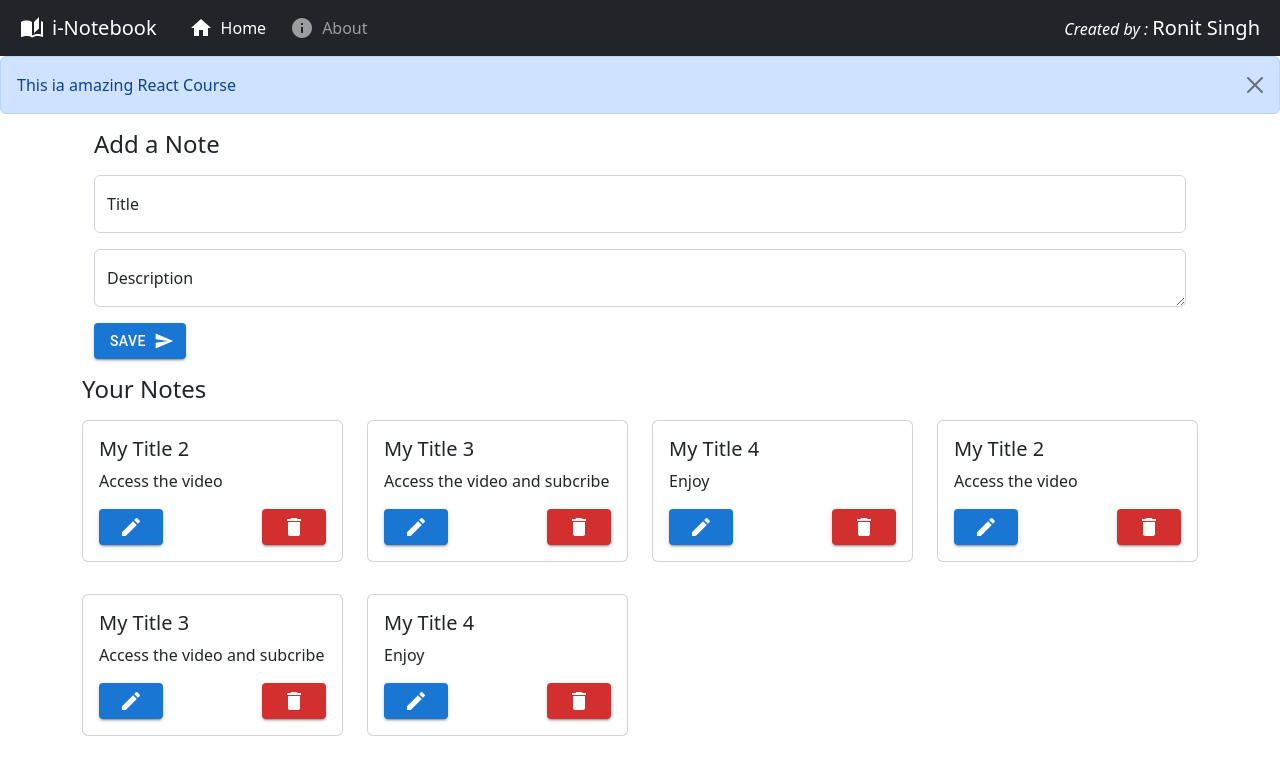
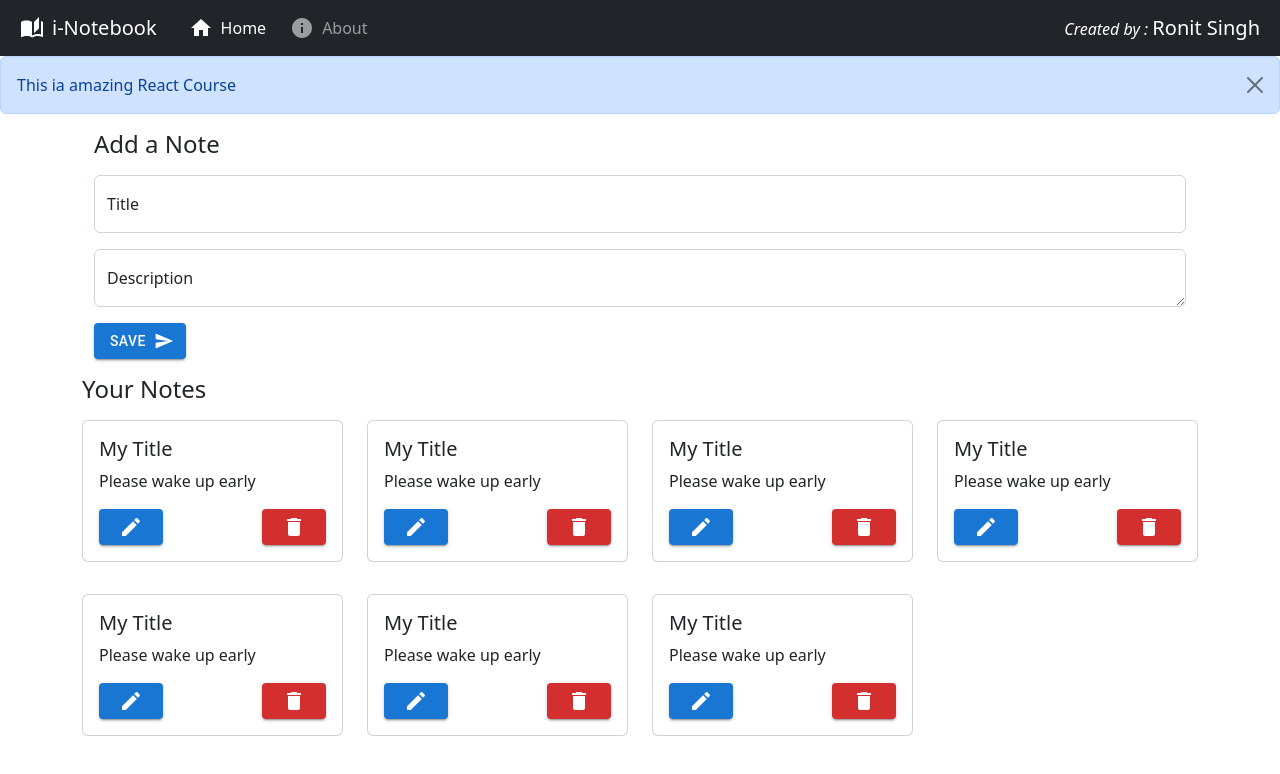
Before and after one commit to imronit2001/iNotebook-React, a React (Create React App) app: page / in a window 1280 px wide. Shown: the top 774 px of the page. Built offline with nearby package versions, Linux system fonts and the light colour scheme.

Commit message:
#63 Adding AddNote component to iNotebook

```diff
--- /dev/null
+++ b/src/components/AddNote.js
@@ -0,0 +1,61 @@
+import React, { useState } from "react";
+import SendIcon from "@mui/icons-material/Send";
+import { Button } from "@mui/material";
+import { useContext } from "react";
+
+import NoteContext from "../context/notes/NoteContext";
+export const AddNote = () => {
+  const context = useContext(NoteContext);
+  const { addNote } = context;
+
+  const [note, setNote] = useState({
+    title: "",
+    description: "",
+    tag: "default",
+  });
+
+  const handleClick = (e) => {
+    e.preventDefault();
+    addNote(note.title, note.description, note.tag);
+  };
+
+  const onChange = (e) => {
+    setNote({ ...note, [e.target.name]: e.target.value });
+  };
+
+  return (
+    <div className="container mt-2">
+      <h4 className="card-title">Add a Note</h4>
+      <form className="my-3">
+        <div className="form-floating mb-3">
+          <input
+            type="text"
+            className="form-control"
+            id="floatingTitle"
+            placeholder="Title"
+            name="title"
+            onChange={onChange}
+          />
+          <label htmlFor="floatingTitle">Title</label>
+        </div>
+        <div className="form-floating mb-3">
+          <textarea
+            className="form-control"
+            id="floatingDescription"
+            placeholder="Description"
+            name="description"
+            onChange={onChange}
+          ></textarea>
+          <label htmlFor="floatingDescription">Description</label>
+        </div>
+        <Button
+          variant="contained"
+          endIcon={<SendIcon />}
+          onClick={handleClick}
+        >
+          Save
+        </Button>
+      </form>
+    </div>
+  );
+};
--- a/src/components/Home.js
+++ b/src/components/Home.js
@@ -1,39 +1,12 @@
 import React from "react";
 import Notes from "./Notes";
-import SendIcon from "@mui/icons-material/Send";
-import { Button } from "@mui/material";
 
 const Home = () => {
   return (
     <React.Fragment>
       <div className="mt-2">
-        <div className="container mt-2">
-          <h4 className="card-title">Add a Note</h4>
-          <form className="my-3">
-            <div className="form-floating mb-3">
-              <input
-                type="text"
-                className="form-control"
-                id="floatingTitle"
-                placeholder="Title"
-              />
-              <label htmlFor="floatingTitle">Title</label>
-            </div>
-            <div className="form-floating mb-3">
-              <textarea
-                className="form-control"
-                id="floatingDescription"
-                placeholder="Description"
-              ></textarea>
-              <label htmlFor="floatingDescription">Description</label>
-            </div>
-            <Button variant="contained" endIcon={<SendIcon />}>
-              Save
-            </Button>
-          </form>
-        </div>
+        <Notes />
       </div>
-      <Notes />
     </React.Fragment>
   );
 };
--- a/src/components/Notes.js
+++ b/src/components/Notes.js
@@ -1,4 +1,6 @@
 import React from "react";
+
+import { AddNote } from "./AddNote";
 import { useContext } from "react";
 import NoteContext from "../context/notes/NoteContext";
 import Noteitem from "./Noteitem";
@@ -8,6 +10,7 @@ const Notes = () => {
   const { notes, setNotes } = context;
   return (
     <React.Fragment>
+      <AddNote />
       <div className="row my-3">
         <h4 className="card-title">Your Notes</h4>
         {notes.map((note) => {
--- a/src/context/notes/NoteState.js
+++ b/src/context/notes/NoteState.js
@@ -1,66 +1,97 @@
-import React, { useState } from "react";
 import NoteContext from "./NoteContext";
+import { useState } from "react";
 
 const NoteState = (props) => {
   const notesInitial = [
     {
-      _id: "62e0eb1bc18114065c383b36",
-      user: "62deab67e9fc9f668b9b588f",
-      title: "My Title 2",
-      description: "Access the video",
-      tag: "youtube",
-      date: "2022-07-27T07:36:59.832Z",
+      _id: "61322f195153781a8ca8d0e06",
+      user: "6131dc5e3e4037cd4734a066",
+      title: "My Title",
+      description: "Please wake up early",
+      tag: "personal",
+      date: "2021-09-03T14:20:09.509Z",
       __v: 0,
     },
     {
-      _id: "62e13b6cb2c0300a0ba3f723",
-      user: "62deab67e9fc9f668b9b588f",
-      title: "My Title 3",
-      description: "Access the video and subcribe",
-      tag: "youtube",
-      date: "2022-07-27T13:19:40.359Z",
+      _id: "61322f195531781a8ca8d0e08",
+      user: "6131dc5e3e4037cd4734a066",
+      title: "My Title",
+      description: "Please wake up early",
+      tag: "personal",
+      date: "2021-09-03T14:20:09.668Z",
       __v: 0,
     },
     {
-      _id: "62e13b78b2c0300a0ba3f725",
-      user: "62deab67e9fc9f668b9b588f",
-      title: "My Title 4",
-      description: "Enjoy",
-      tag: "youtube",
-      date: "2022-07-27T13:19:52.564Z",
+      _id: "61322f19553781a8ca8d0e081",
+      user: "6131dc5e3e4037cd4734a066",
+      title: "My Title",
+      description: "Please wake up early",
+      tag: "personal",
+      date: "2021-09-03T14:20:09.668Z",
       __v: 0,
     },
     {
-      _id: "62e0eb1bc18114065c383b36",
-      user: "62deab67e9fc9f668b9b588f",
-      title: "My Title 2",
-      description: "Access the video",
-      tag: "youtube",
-      date: "2022-07-27T07:36:59.832Z",
+      _id: "61322f19553781a8ca8d0e082",
+      user: "6131dc5e3e4037cd4734a066",
+      title: "My Title",
+      description: "Please wake up early",
+      tag: "personal",
+      date: "2021-09-03T14:20:09.668Z",
       __v: 0,
     },
     {
-      _id: "62e13b6cb2c0300a0ba3f723",
-      user: "62deab67e9fc9f668b9b588f",
-      title: "My Title 3",
-      description: "Access the video and subcribe",
-      tag: "youtube",
-      date: "2022-07-27T13:19:40.359Z",
+      _id: "61322f195537812a8ca8d0e08",
+      user: "6131dc5e3e4037cd4734a066",
+      title: "My Title",
+      description: "Please wake up early",
+      tag: "personal",
+      date: "2021-09-03T14:20:09.668Z",
       __v: 0,
     },
     {
-      _id: "62e13b78b2c0300a0ba3f725",
-      user: "62deab67e9fc9f668b9b588f",
-      title: "My Title 4",
-      description: "Enjoy",
-      tag: "youtube",
-      date: "2022-07-27T13:19:52.564Z",
+      _id: "613222f19553781a8ca8d0e08",
+      user: "6131dc5e3e4037cd4734a066",
+      title: "My Title",
+      description: "Please wake up early",
+      tag: "personal",
+      date: "2021-09-03T14:20:09.668Z",
+      __v: 0,
+    },
+    {
+      _id: "61322f119553781a8ca8d0e08",
+      user: "6131dc5e3e4037cd4734a066",
+      title: "My Title",
+      description: "Please wake up early",
+      tag: "personal",
+      date: "2021-09-03T14:20:09.668Z",
       __v: 0,
     },
   ];
   const [notes, setNotes] = useState(notesInitial);
+
+  // Add a Note
+  const addNote = (title, description, tag) => {
+    // TODO: API Call
+    console.log("Adding a new note");
+    const note = {
+      _id: "61322f119553781a8ca8d0e08",
+      user: "6131dc5e3e4037cd4734a0664",
+      title: title,
+      description: description,
+      tag: tag,
+      date: "2021-09-03T14:20:09.668Z",
+      __v: 0,
+    };
+    setNotes(notes.concat(note));
+  };
+
+  // Delete a Note
+  const deleteNote = () => {};
+  // Edit a Note
+  const editNote = () => {};
+
   return (
-    <NoteContext.Provider value={{ notes, setNotes }}>
+    <NoteContext.Provider value={{ notes, addNote, deleteNote, editNote }}>
       {props.children}
     </NoteContext.Provider>
   );
```
